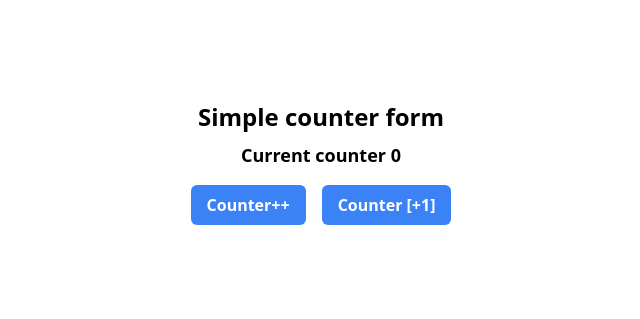
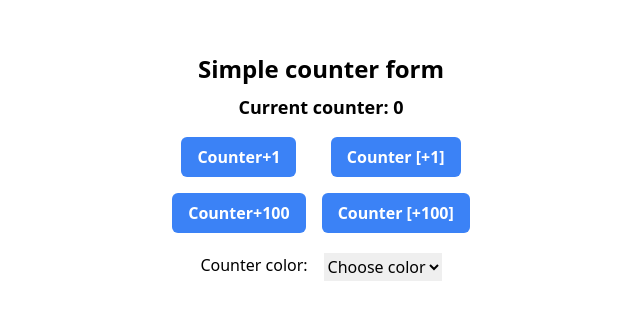
Before and after one commit to zynkd/react_playground, a React (Create React App) app: page / in a window 1280 px wide. Shown: the part 233-552 px from the top of the page, without its empty margins (319-959 px from the left). Built offline with nearby package versions, Linux system fonts and the light colour scheme; the HTML template or start-up script is replaced by a standard one.

Commit message:
Added color selector for the counter

```diff
--- a/src/App.js
+++ b/src/App.js
@@ -2,14 +2,23 @@ import React, { useState } from 'react';
 
 function App() {
   const [count, setCount] = useState(0);
+  const [color, setColor] = useState('');
 
   const handleIncreaseByOne = () => {
     setCount((prev) => prev + 1);
   };
 
+  const handleIncreaseBy100 = () => {
+    setCount((prev) => prev + 100);
+  };
+
+  const handleColorSelect = (event) => {
+    setColor(event.target.value);
+  };
+
   const handleFormSubmit = (event) => {
     event.preventDefault();
-  }
+  };
 
   return (
     <div className='h-screen flex items-center justify-center'>
@@ -18,11 +27,19 @@ function App() {
           Simple counter form
         </h1>
         <h2 className='form-counter mb-2 text-lg font-bold text-center'>
-          {`Current counter ${count}`}
+          Current counter:{' '}
+          <span
+            style={{
+              color: color,
+            }}
+          >
+            {count}
+          </span>
         </h2>
+        <div className='flex justify-around'>
           <input
             type='button'
-          value='Counter++'
+            value='Counter+1'
             className='bg-blue-500 text-white px-4 py-2 font-bold rounded-md m-2'
             onClick={handleIncreaseByOne}
           />
@@ -32,6 +49,32 @@ function App() {
           >
             Counter [+1]
           </button>
+        </div>
+        <div className='flex justify-around mb-3'>
+          <input
+            type='button'
+            value='Counter+100'
+            className='bg-blue-500 text-white px-4 py-2 font-bold rounded-md m-2'
+            onClick={handleIncreaseBy100}
+          />
+          <button
+            className='bg-blue-500 text-white px-4 py-2 font-bold rounded-md m-2'
+            onClick={handleIncreaseBy100}
+          >
+            Counter [+100]
+          </button>
+        </div>
+
+        <div className='flex justify-center gap-4'>
+          <p className='mb-1 text-center'>Counter color:</p>
+          <select value={color} onChange={handleColorSelect}>
+            <option value=''>Choose color</option>
+            <option value='red'>Red</option>
+            <option value='green'>Green</option>
+            <option value='blue'>Blue</option>
+            <option value='purple'>Purple</option>
+          </select>
+        </div>
       </form>
     </div>
   );
```
Lines whose indentation alone changed are shown as unchanged.
